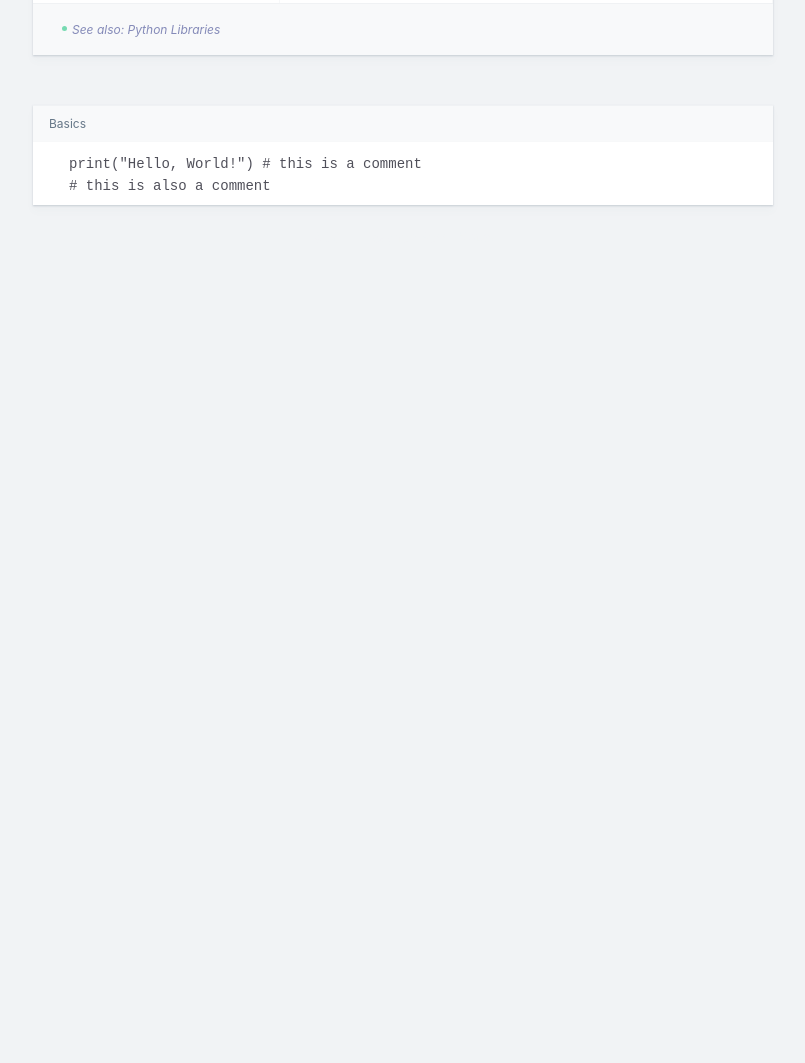
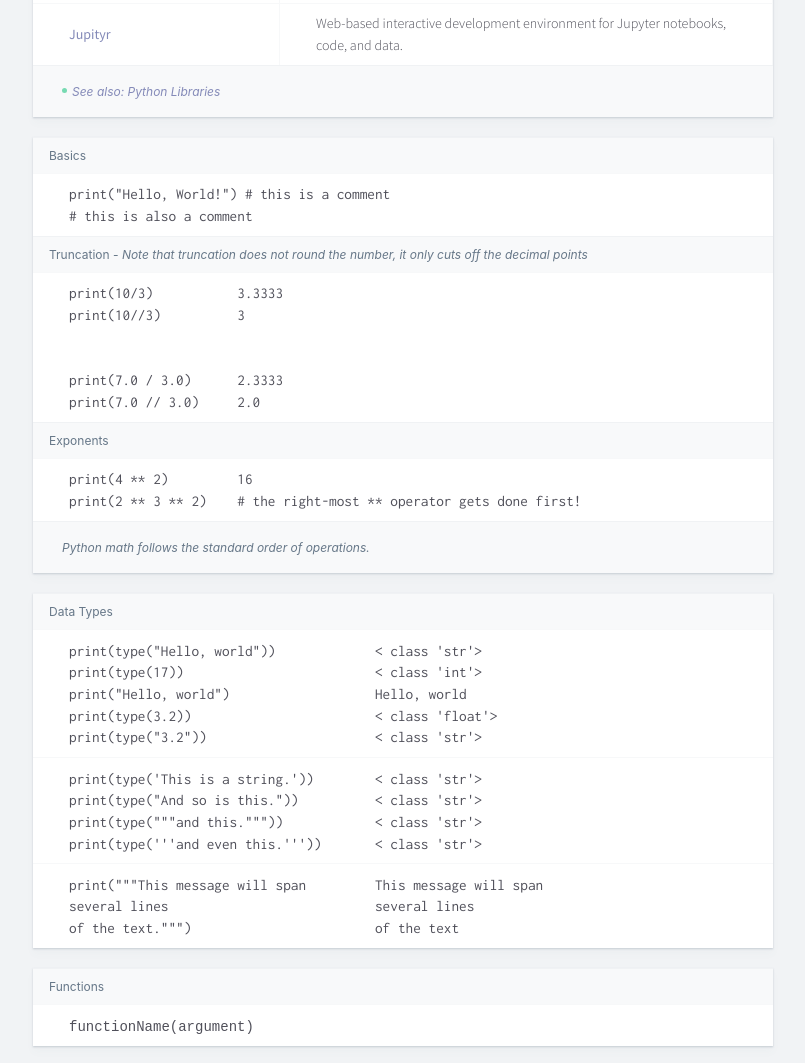
Before and after one commit to meaghanbass/notes-tcss, a Gatsby site: page /development/python in a window 1280 px wide. Shown: the part 360-1423 px from the top of the page, without its empty margins (237-1042 px from the left). Before the commit the page ends 800 px from the top, so only its background shows below. Built offline with nearby package versions, Linux system fonts and the light colour scheme; Gatsby itself is replaced by a stand-in of ours.

Commit message:
updated python.md

```diff
--- a/src/components/markdown.css
+++ b/src/components/markdown.css
@@ -103,7 +103,7 @@
     padding: 0;
     /* box-shadow: 0 6px 8px rgba(102,119,136,.03),0 1px 2px rgba(102,119,136,.3); */
     margin: 0 auto;
-    margin-top: 50px;
+    /* margin-top: 50px; */
 }
 
 .markdown .card li {
@@ -170,6 +170,10 @@
     display: inline-flex;
     background: rgba(144,102,184,0.2);
 }
+.pre-sm.white {
+    background: transparent;
+    padding: 0;
+}
 
 .markdown .pre-md {
     margin-bottom: 0;
@@ -203,7 +207,7 @@ iframe.codepen {
     height: 300px;
 }
 
-iframe.jside {
+iframe.jside, iframe.pyide {
     width: 100%;
     height: 500px;
     border: none;
--- a/src/pages/development/python.md
+++ b/src/pages/development/python.md
@@ -14,6 +14,10 @@ tag: ["dev","language",]
             <td><a href="https://repl.it/@whearst3/Python-Sandbox" target="_blank">Python Sandbox</a></td>
             <td>Practice your Python skills in the cloud.</td>
         </tr>
+        <tr>
+            <td><a href="https://jupyter.org/" target="_blank">Jupityr</a></td>
+            <td>Web-based interactive development environment for Jupyter notebooks, code, and data.</td>
+        </tr>
     </table>
     <section>
         <span class="marker-green-sm"></span><a href="/development/python-libraries/">See also: Python Libraries</a>
@@ -24,9 +28,67 @@ tag: ["dev","language",]
     <ul>
         <h4>Basics</h4>
             <li class="nobullet">
-                <code>print("Hello, World!") # this is a comment</code>
-                <code># this is also a comment</code>
+                <code><pre class="pre-sm white">
+print("Hello, World!") # this is a comment
+# this is also a comment</pre></code>
             </li>
-        <!-- <section>Removes new lines at the end of <code>gets</code></section> -->
+    </ul>
+    <ul>
+        <h4>Truncation - <em>Note that truncation does not round the number, it only cuts off the decimal points</em></h4>
+            <li class="nobullet">
+                <code><pre class="pre-sm white">
+print(10/3)           3.3333
+print(10//3)          3
+<br>
+print(7.0 / 3.0)      2.3333
+print(7.0 // 3.0)     2.0</pre></code>
+            </li>
+    </ul>
+    <ul>
+        <h4>Exponents</h4>
+            <li class="nobullet">
+                <code><pre class="pre-sm white">
+print(4 ** 2)         16
+print(2 ** 3 ** 2)    # the right-most ** operator gets done first!</pre></code>
+            </li>
+        <section>Python math follows the standard order of operations.</section>
     </ul>
 </div>
+
+<div class="card">
+    <ul>
+        <h4>Data Types</h4>
+            <li class="nobullet">
+                <code><pre class="pre-sm white">
+print(type("Hello, world"))             < class 'str'>
+print(type(17))                         < class 'int'>
+print("Hello, world")                   Hello, world
+print(type(3.2))                        < class 'float'>
+print(type("3.2"))                      < class 'str'></pre></code>
+            </li>
+            <li class="nobullet">
+                <code><pre class="pre-sm white">
+print(type('This is a string.'))        < class 'str'>
+print(type("And so is this."))          < class 'str'>
+print(type("""and this."""))            < class 'str'>
+print(type('''and even this.'''))       < class 'str'></pre></code>
+            </li>
+            <li class="nobullet">
+                <code><pre class="pre-sm white">
+print("""This message will span         This message will span
+several lines                           several lines
+of the text.""")                        of the text</pre></code>
+            </li>
+    </ul>
+</div>
+
+<div class="card">
+    <ul>
+        <h4>Functions</h4>
+            <li class="nobullet">
+                <code>functionName(argument)</code>
+            </li>
+    </ul>
+</div>
+
+<iframe class="pyide" src="https://repl.it/repls/CraftyWorthlessNonlinearprogramming?lite=true" scrolling="no" frameborder="no" allowtransparency="true" allowfullscreen="true" sandbox="allow-forms allow-pointer-lock allow-popups allow-same-origin allow-scripts allow-modals"></iframe>
```
